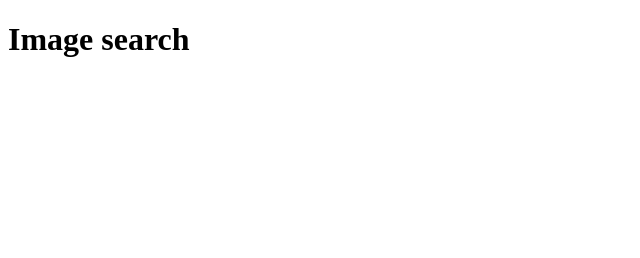
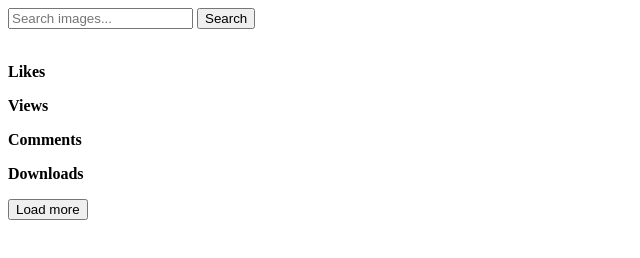
Before and after one commit to RomanPika737/goit-js-hw-11, a plain HTML site: page image_search.html in a window 1280 px wide. Shown: the whole page, without its empty margins (0-640 px from the left). Drawn offline with Linux system fonts and the light colour scheme.

Commit message:
Deploying to gh-pages from @ RomanPika737/goit-js-hw-11@f95c073dc11a30e83f963b3ee6d921e5955cc2cf 🚀

```diff
--- a/image_search.html
+++ b/image_search.html
@@ -1 +1 @@
-<!DOCTYPE html><html lang="en"><head><meta charset="utf-8"><meta http-equiv="X-UA-Compatible" content="IE=edge"><meta name="viewport" content="width=device-width, initial-scale=1.0"><title>Image search</title><link rel="stylesheet" href="/goit-js-hw-11/image_search.e9e2d6be.css"></head><body> <h1 class="title">Image search</h1> </body></html>
+<!DOCTYPE html><html lang="en"><head><meta charset="utf-8"><meta http-equiv="X-UA-Compatible" content="IE=edge"><meta name="viewport" content="width=device-width, initial-scale=1.0"><title>Image search</title><link rel="stylesheet" href="/goit-js-hw-11/image_search.e9e2d6be.css"></head><body> <form class="search-form" id="search-form"> <input type="text" name="searchQuery" autocomplete="off" placeholder="Search images..."> <button type="submit">Search</button> </form> <div class="gallery">  <div class="photo-card"> <img src="#" alt="" loading="lazy"> <div class="info"> <p class="info-item"> <b>Likes</b> </p> <p class="info-item"> <b>Views</b> </p> <p class="info-item"> <b>Comments</b> </p> <p class="info-item"> <b>Downloads</b> </p> </div> </div> </div> <button type="button" class="load-more">Load more</button> </body></html>
```
Also changed, not shown: index.html (+1 -1 lines).
